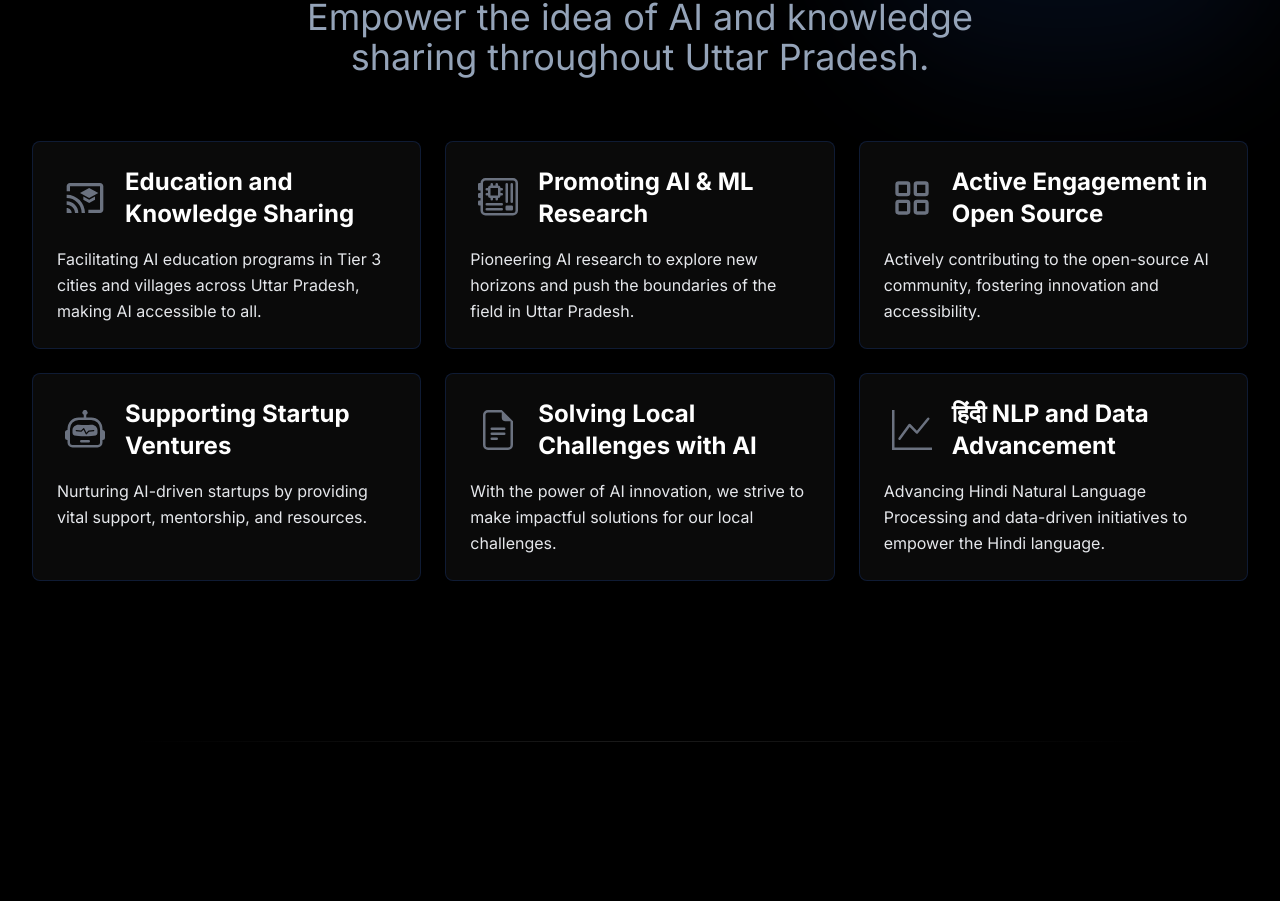
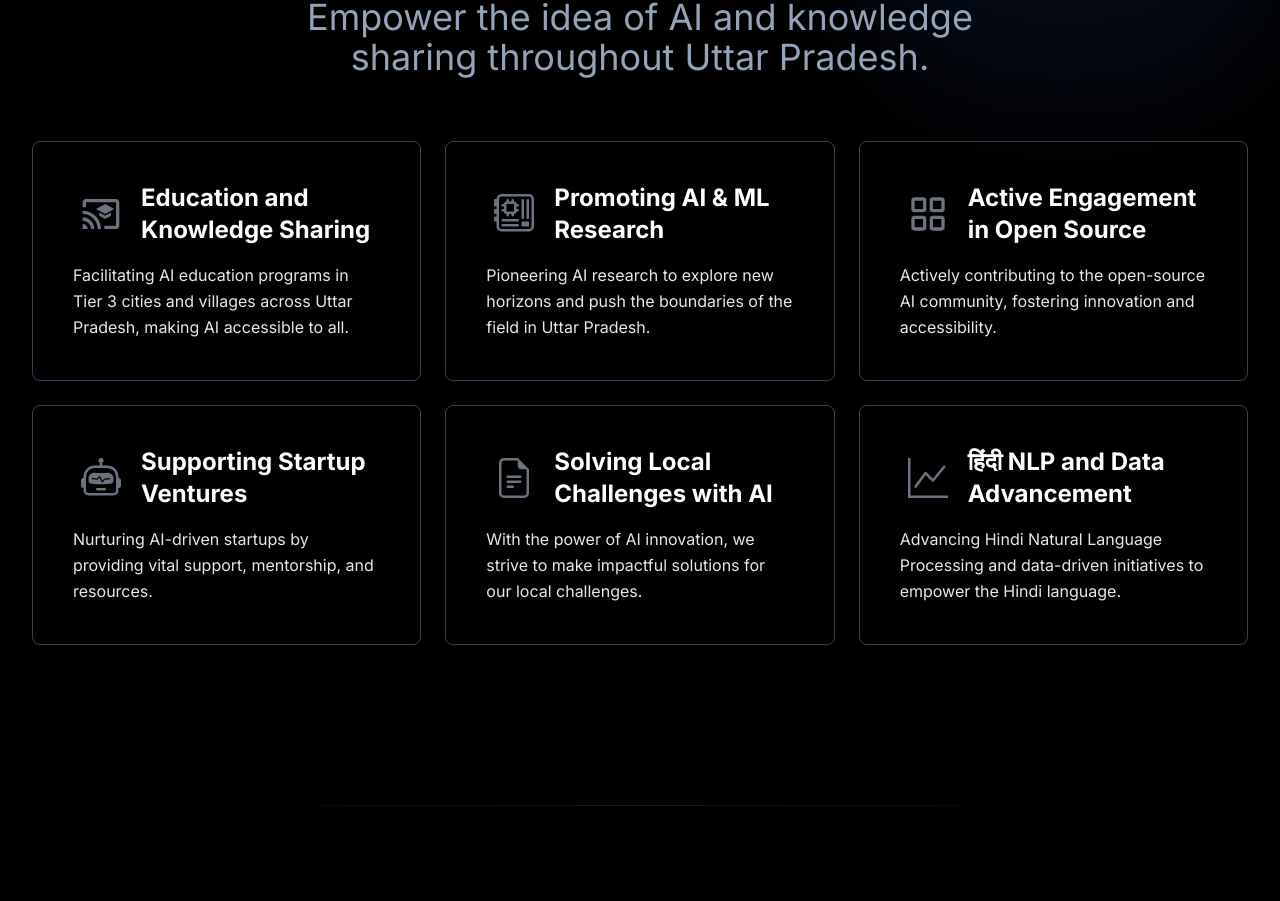
Before and after one commit to LucknowAI/UPAI-Website, a Next.js app: page / in a window 1280 px wide. Shown: the part 2421-3322 px from the top of the page. Built offline with nearby package versions, Linux system fonts and the light colour scheme.

Commit message:
changes in activity section

```diff
--- a/components/sections/activities.tsx
+++ b/components/sections/activities.tsx
@@ -71,11 +71,11 @@ export default function Activities() {
         </div>
 
 
-        <div className="grid grid-cols-1 md:grid-cols-2 lg:grid-cols-3 gap-6 bg-color-[#383942]">
+        <div className="grid grid-cols-1 md:grid-cols-2 lg:grid-cols-3 gap-6 ">
           {activities.map((activity, index) => (
             <div
               key={index}
-              className="bg-[#0a0a0a] border rounded-lg border-primary/20 p-6 hover:border-primary/30 transition-all duration-300 shadow-lg h-full flex flex-col"
+              className="border rounded-lg border-gray-700 p-10 transition-all duration-300 shadow-lg h-full flex flex-col"
             >
               {/* icon + title on one line */}
               <div className="flex items-center mb-4 space-x-3">
```
